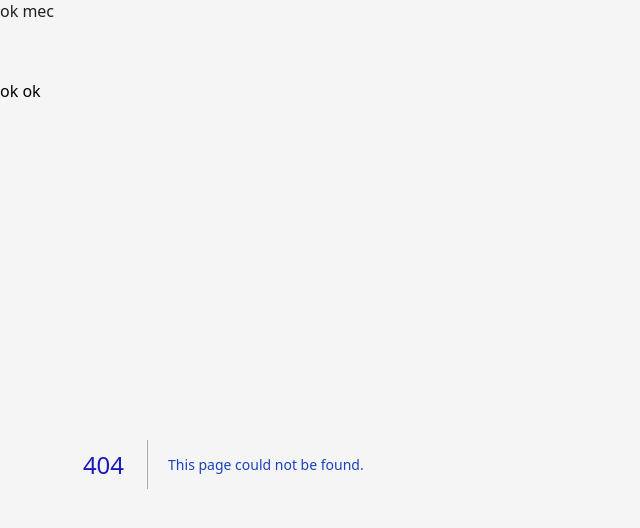
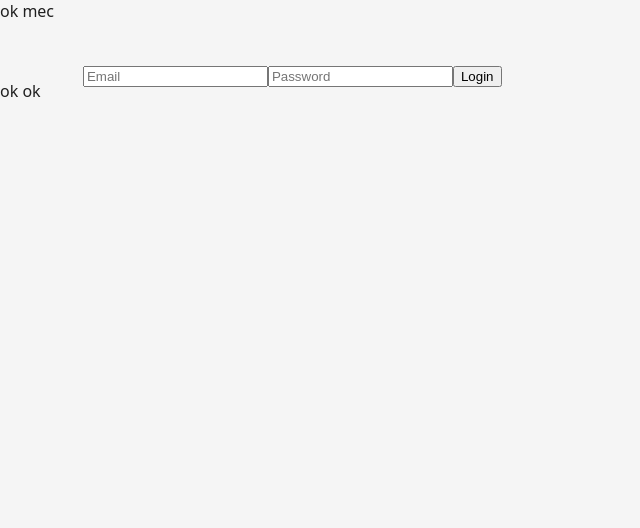
Before and after one commit to atmanali/idarati-mvp, a Next.js app: page /login in a window 1280 px wide. Before the commit this address had no page. Shown: the top 528 px of the page, without its empty margins (0-640 px from the left). Built offline with nearby package versions, Linux system fonts and the light colour scheme.

Commit message:
auth from nextjs example

```diff
--- /dev/null
+++ b/pages/login.tsx
@@ -0,0 +1,34 @@
+import { FormEvent } from 'react'
+import { useRouter } from 'next/router'
+
+export default function LoginPage() {
+  const router = useRouter()
+
+  async function handleSubmit(event: FormEvent<HTMLFormElement>) {
+    event.preventDefault()
+
+    const formData = new FormData(event.currentTarget)
+    const email = formData.get('email')
+    const password = formData.get('password')
+
+    const response = await fetch('/api/auth/login', {
+      method: 'POST',
+      headers: { 'Content-Type': 'application/json' },
+      body: JSON.stringify({ email, password }),
+    })
+
+    if (response.ok) {
+      router.push('/profile')
+    } else {
+      // Handle errors
+    }
+  }
+
+  return (
+    <form onSubmit={handleSubmit}>
+      <input type="email" name="email" placeholder="Email" required />
+      <input type="password" name="password" placeholder="Password" required />
+      <button type="submit">Login</button>
+    </form>
+  )
+}
--- a/tsconfig.json
+++ b/tsconfig.json
@@ -23,7 +23,8 @@
       "@dataServices/*": ["dataServices/*"],
       "@services/*": ["services/*"],
       "@components/*": ["components/*"],
-      "@models/*": ["models/*"]
+      "@models/*": ["models/*"],
+      "@utils/*": ["utils/*"]
     }
   },
   "include": [
--- /dev/null
+++ b/utils/auth.ts
@@ -0,0 +1,3 @@
+export const signIn = (one: string, two: any) => {
+
+}
```
Also changed, not shown: pages/api/auth/login.ts (added, +20 -0 lines).
